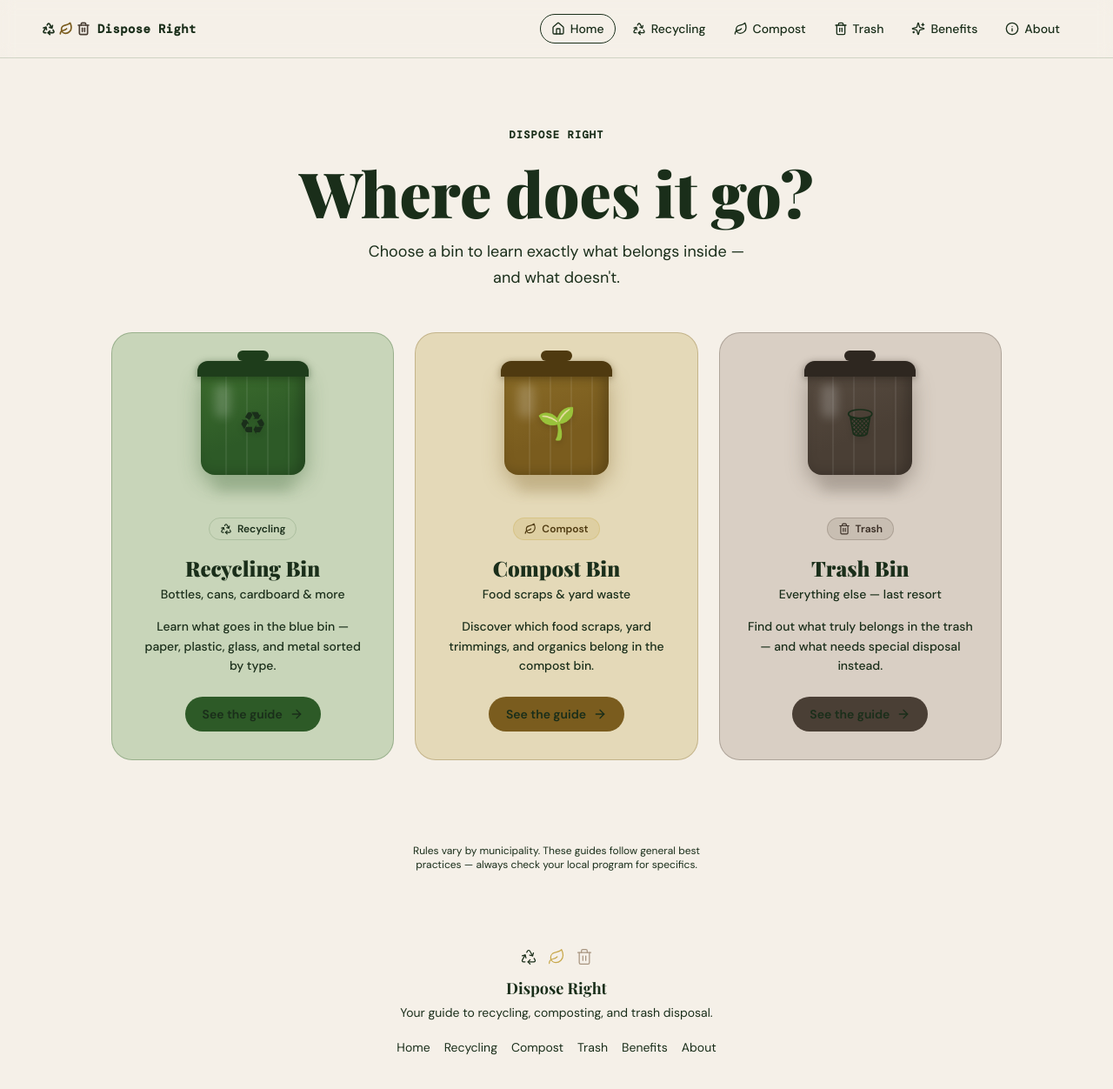
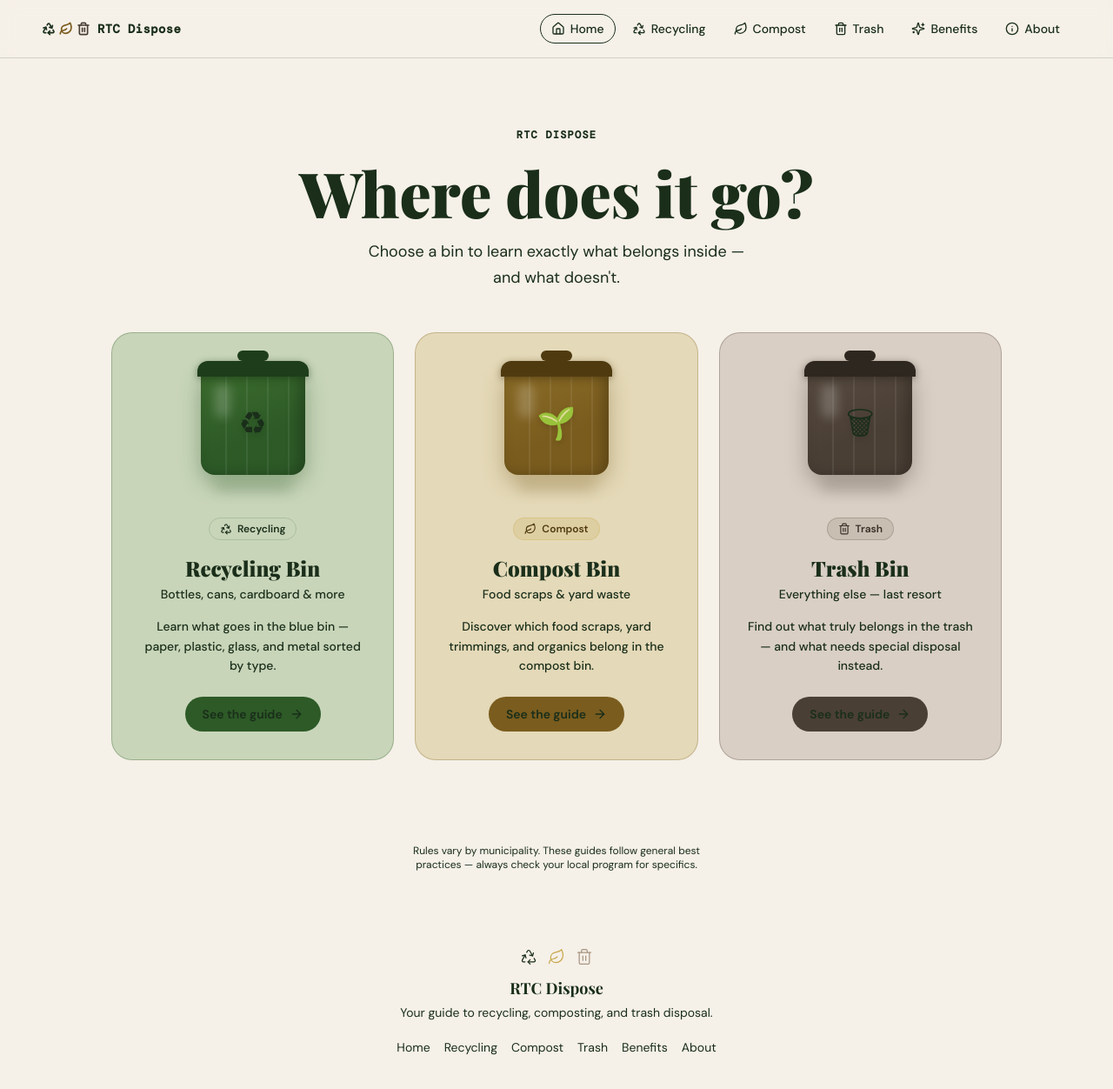
Before and after one commit to Recycle-Trash-Compost-Depositor/RTC-Dispose, a React (Vite) app: page / in a window 1280 px wide. Shown: the whole page at 87% size. Built offline with nearby package versions, Linux system fonts and the light colour scheme.

Commit message:
Fixed Header and Footer

```diff
--- a/src/app/Layout.tsx
+++ b/src/app/Layout.tsx
@@ -21,7 +21,7 @@ export default function Layout() {
             <Trash2 className="w-4 h-4 text-[#4a3f35]" strokeWidth={2.5} />
           </div>
           <span className="font-semibold text-primary text-sm tracking-wide" style={{ fontFamily: "'DM Mono', monospace" }}>
-            Dispose Right
+            RTC Dispose
           </span>
         </div>
 
@@ -57,7 +57,7 @@ export default function Layout() {
           <Trash2 className="w-5 h-5 text-[#a89580]" strokeWidth={1.5} />
         </div>
         <p className="font-bold text-lg mb-1" style={{ fontFamily: "'Playfair Display', serif" }}>
-          Dispose Right
+          RTC Dispose
         </p>
         <p className="text-sm text-primary-foreground/60 mb-5">
           Your guide to recycling, composting, and trash disposal.
--- a/src/app/pages/HomePage.tsx
+++ b/src/app/pages/HomePage.tsx
@@ -119,7 +119,7 @@ export default function HomePage() {
         <div className="flex items-center gap-2 mb-6">
           <span className="w-1.5 h-1.5 rounded-full bg-accent" />
           <span className="text-xs uppercase tracking-widest font-semibold text-accent" style={{ fontFamily: "'DM Mono', monospace" }}>
-            Dispose Right
+            RTC Dispose
           </span>
           <span className="w-1.5 h-1.5 rounded-full bg-accent" />
         </div>
```
